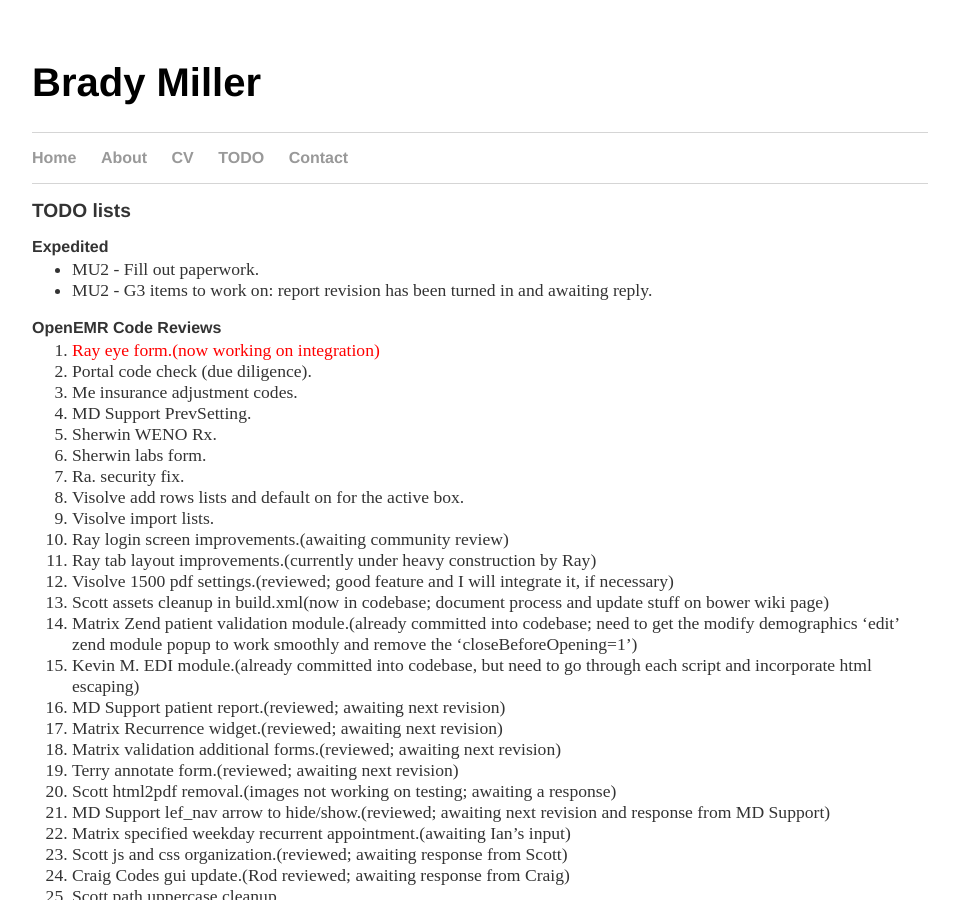
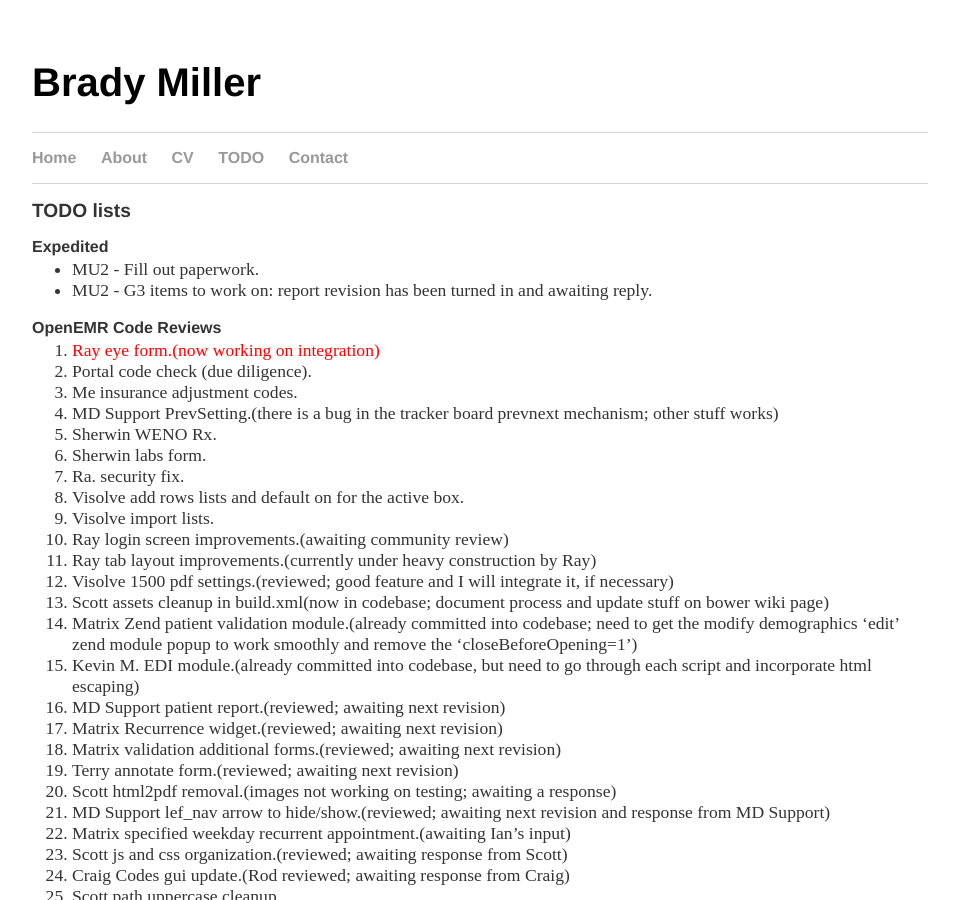
Before and after one commit to bradymiller/bradymiller.github.io, a Jekyll site: the page built from todo/index.md, in a window 1280 px wide and 900 px high. Shown: the whole window, without its empty margins (160-1119 px from the left). Built offline with Jekyll 4.4.1, drawn with Linux system fonts in a browser that asks for light colours.

Commit message:
Update todo list

```diff
--- a/todo/index.md
+++ b/todo/index.md
@@ -11,7 +11,7 @@
 1. <span style="color: red">Ray eye form.(now working on integration)</span>
 1. Portal code check (due diligence).
 1. Me insurance adjustment codes.
-1. MD Support PrevSetting.
+1. MD Support PrevSetting.(there is a bug in the tracker board prevnext mechanism; other stuff works)
 1. Sherwin WENO Rx.
 1. Sherwin labs form.
 1. Ra. security fix.
```
